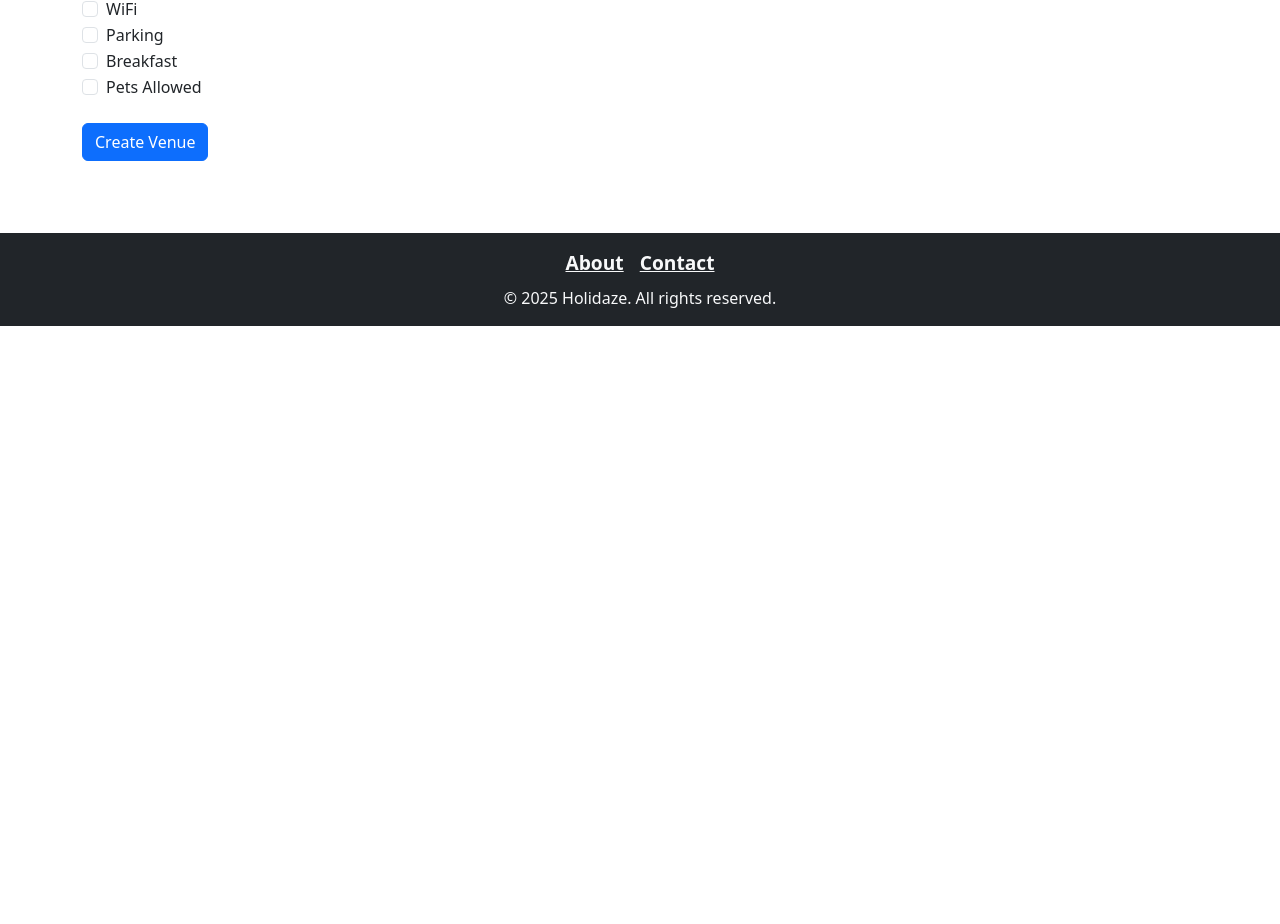
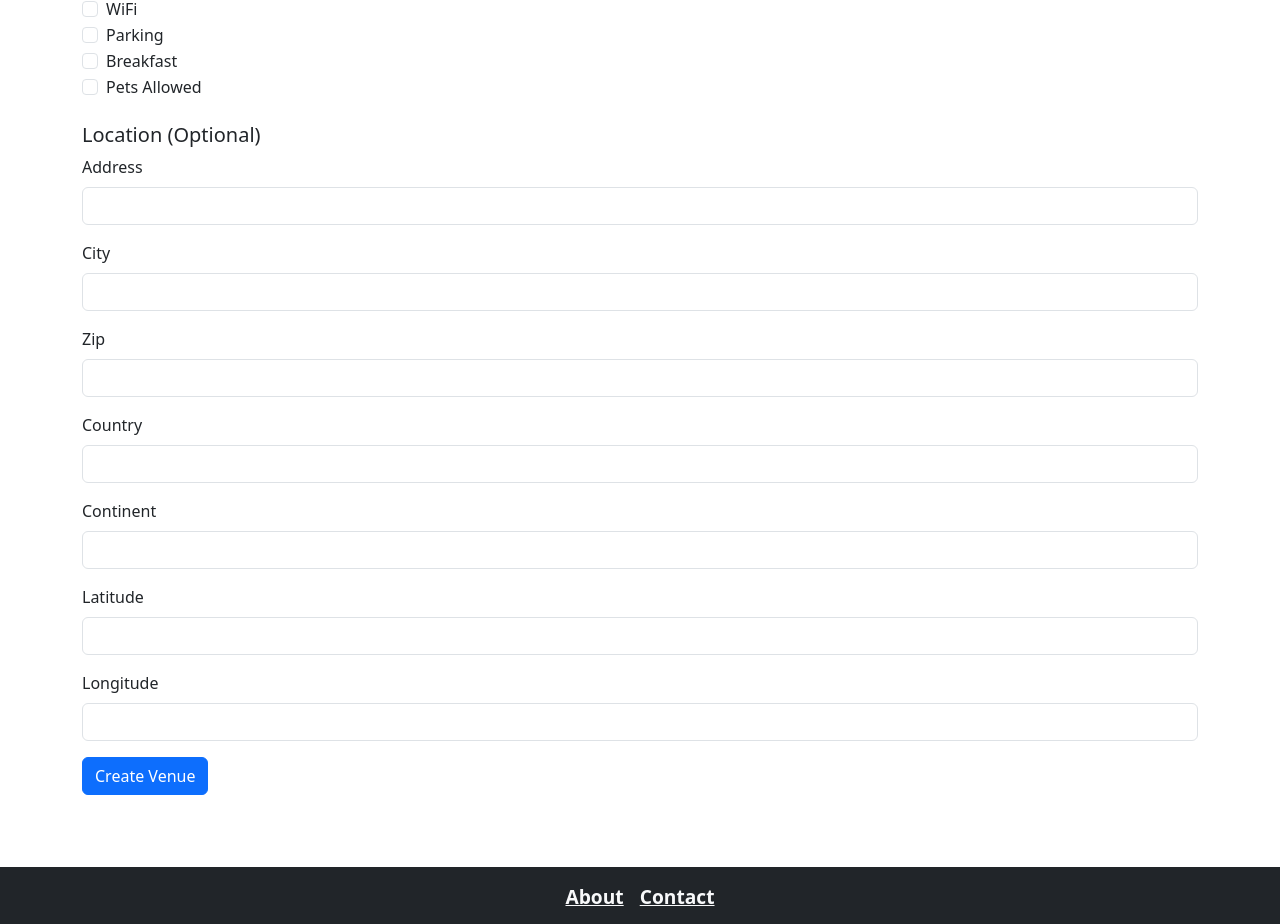
Before and after one commit to robfil50219/project-exam-2, a React (Create React App) app: page /add-venue in a window 1280 px wide. Shown: the part 740-1664 px from the top of the page. Before the commit the page ends 1066 px from the top, so only its background shows below. Built offline with nearby package versions, Linux system fonts and the light colour scheme.

Commit message:
400 error problem..

```diff
--- a/src/pages/AddVenue.js
+++ b/src/pages/AddVenue.js
@@ -1,3 +1,4 @@
+// src/pages/AddVenue.js
 import React, { useState } from 'react';
 import { useNavigate } from 'react-router-dom';
 import { getApiKeyOptions } from '../apiConfig';
@@ -12,18 +13,29 @@ const AddVenue = () => {
     price: '',
     maxGuests: '',
     mediaUrl: 'https://example.com/image.jpg', // default image URL
+
     // Meta fields
     wifi: false,
     parking: false,
     breakfast: false,
     pets: false,
+
+    // Location fields (optional)
+    address: '',
+    city: '',
+    zip: '',
+    country: '',
+    continent: '', // use empty string instead of null
+    lat: '',
+    lng: '',
   });
+
   const [error, setError] = useState('');
   const [success, setSuccess] = useState('');
 
   const handleChange = (e) => {
     const { name, value, type, checked } = e.target;
-    setForm((prev) => ({
+    setForm(prev => ({
       ...prev,
       [name]: type === 'checkbox' ? checked : value,
     }));
@@ -34,7 +46,18 @@ const AddVenue = () => {
     setError('');
     setSuccess('');
 
-    // Construct payload with trimmed values and meta object
+    // Build the location object using empty strings for empty text fields and 0 for numbers.
+    const location = {
+      address: form.address.trim() || "",
+      city: form.city.trim() || "",
+      zip: form.zip.trim() || "",
+      country: form.country.trim() || "",
+      continent: form.continent.trim() || "", // default to empty string
+      lat: form.lat.trim() ? parseFloat(form.lat) : 0,
+      lng: form.lng.trim() ? parseFloat(form.lng) : 0,
+    };
+
+    // Construct payload with trimmed values
     const payload = {
       name: form.name.trim(),
       description: form.description.trim(),
@@ -49,7 +72,7 @@ const AddVenue = () => {
         breakfast: form.breakfast,
         pets: form.pets,
       },
-      // You can also provide a location object if needed, e.g., location: null
+      location: location,
     };
 
     console.log('Add Venue payload:', JSON.stringify(payload));
@@ -60,7 +83,7 @@ const AddVenue = () => {
         headers: {
           'Content-Type': 'application/json',
           ...getApiKeyOptions(token).headers,
-          // Include Authorization header if required:
+          // Uncomment the line below if your API requires an Authorization header:
           // 'Authorization': `Bearer ${token}`,
         },
         body: JSON.stringify(payload),
@@ -201,6 +224,85 @@ const AddVenue = () => {
           />
           <label className="form-check-label" htmlFor="pets">Pets Allowed</label>
         </div>
+        {/* Location Data */}
+        <h5 className="mt-4">Location (Optional)</h5>
+        <div className="mb-3">
+          <label htmlFor="address" className="form-label">Address</label>
+          <input
+            type="text"
+            name="address"
+            id="address"
+            className="form-control"
+            value={form.address}
+            onChange={handleChange}
+          />
+        </div>
+        <div className="mb-3">
+          <label htmlFor="city" className="form-label">City</label>
+          <input
+            type="text"
+            name="city"
+            id="city"
+            className="form-control"
+            value={form.city}
+            onChange={handleChange}
+          />
+        </div>
+        <div className="mb-3">
+          <label htmlFor="zip" className="form-label">Zip</label>
+          <input
+            type="text"
+            name="zip"
+            id="zip"
+            className="form-control"
+            value={form.zip}
+            onChange={handleChange}
+          />
+        </div>
+        <div className="mb-3">
+          <label htmlFor="country" className="form-label">Country</label>
+          <input
+            type="text"
+            name="country"
+            id="country"
+            className="form-control"
+            value={form.country}
+            onChange={handleChange}
+          />
+        </div>
+        <div className="mb-3">
+          <label htmlFor="continent" className="form-label">Continent</label>
+          <input
+            type="text"
+            name="continent"
+            id="continent"
+            className="form-control"
+            value={form.continent}
+            onChange={handleChange}
+          />
+        </div>
+        <div className="mb-3">
+          <label htmlFor="lat" className="form-label">Latitude</label>
+          <input
+            type="number"
+            name="lat"
+            id="lat"
+            className="form-control"
+            value={form.lat}
+            onChange={handleChange}
+          />
+        </div>
+        <div className="mb-3">
+          <label htmlFor="lng" className="form-label">Longitude</label>
+          <input
+            type="number"
+            name="lng"
+            id="lng"
+            className="form-control"
+            value={form.lng}
+            onChange={handleChange}
+          />
+        </div>
         <button type="submit" className="btn btn-primary">Create Venue</button>
       </form>
     </div>
```
